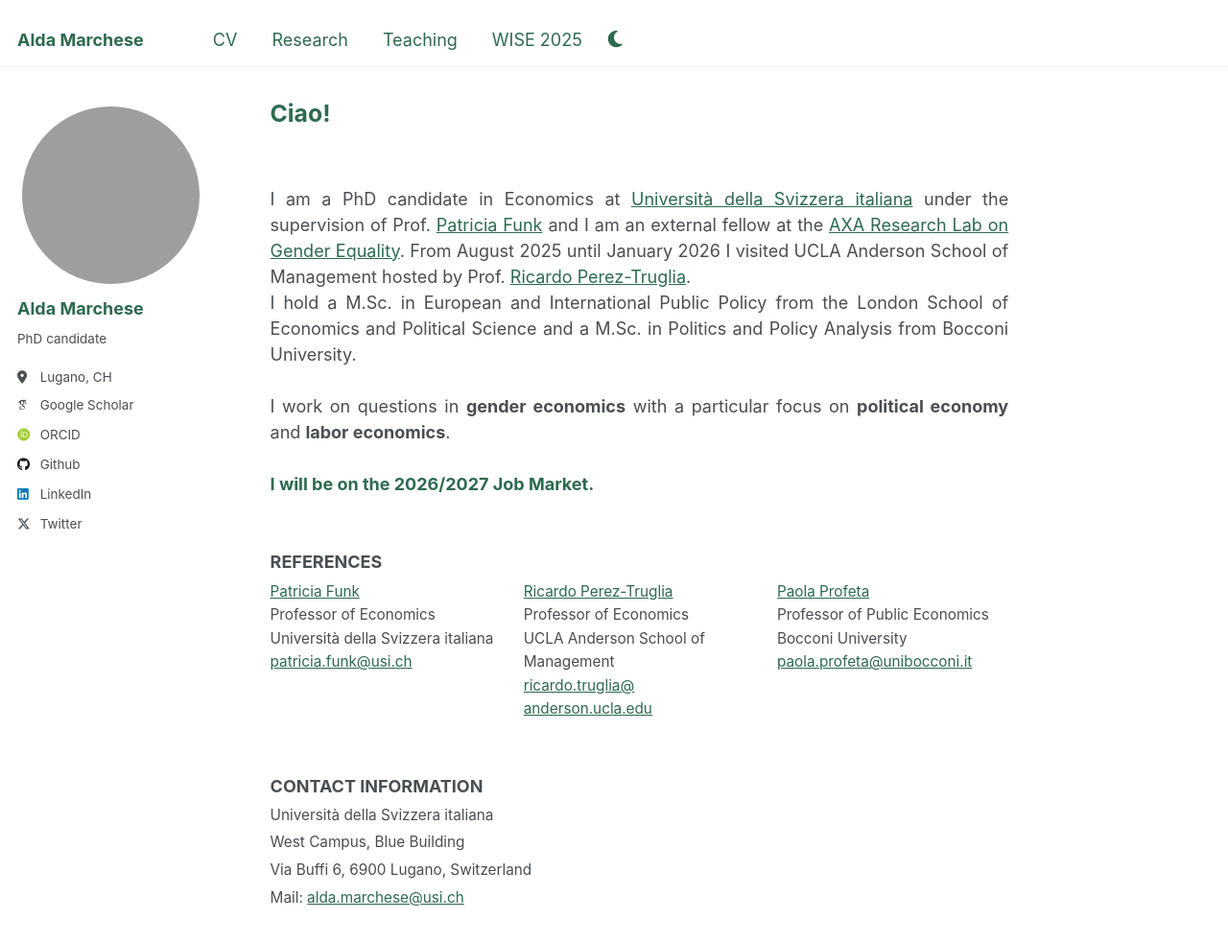
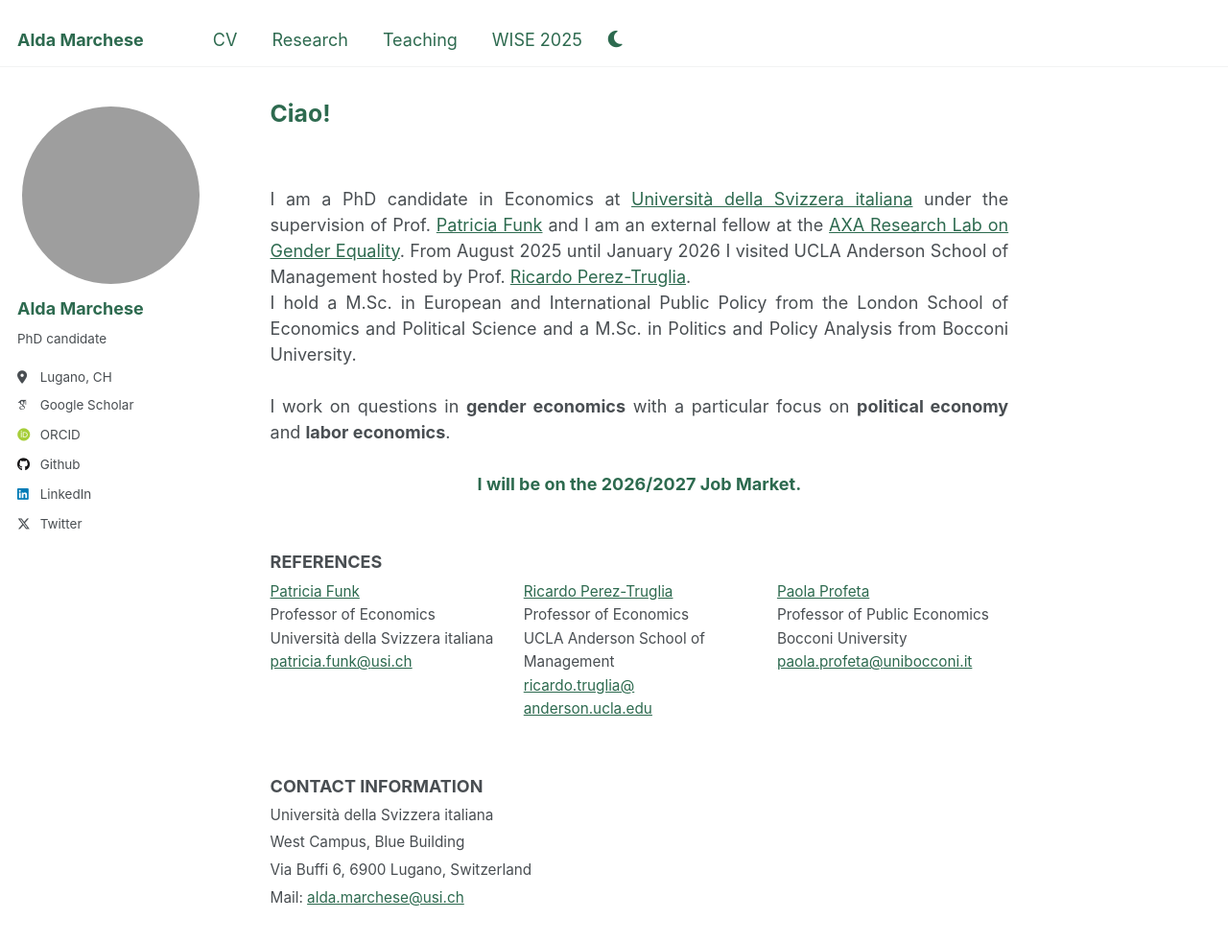
Before and after one commit to aldamarchese/aldamarchese.github.io, a Jekyll site: the page built from _pages/about.md, in a window 1280 px wide and 1139 px high. Shown: the top 983 px of the window at 96% size. Built offline with Jekyll 4.4.1, drawn with Linux system fonts in a browser that asks for light colours; some web fonts are replaced.

Commit message:
Center job market line
Co-Authored-By: Claude Opus 5 <noreply@anthropic.com>

```diff
--- a/_pages/about.md
+++ b/_pages/about.md
@@ -18,7 +18,7 @@ I work on questions in <strong>gender economics</strong> with a particular focus
 <br><br>
 
 <span class="job-market">I will be on the 2026/2027 Job Market.</span>
-<br><br><br>
+<br><br>
 </div>
 
 <div class="references">
--- a/_sass/_page.scss
+++ b/_sass/_page.scss
@@ -409,6 +409,8 @@
 
 /* Job market announcement on the front page */
 .job-market {
+  display: block;
+  text-align: center;
   font-weight: bold;
   color: #2d6a4f;
 }
```
